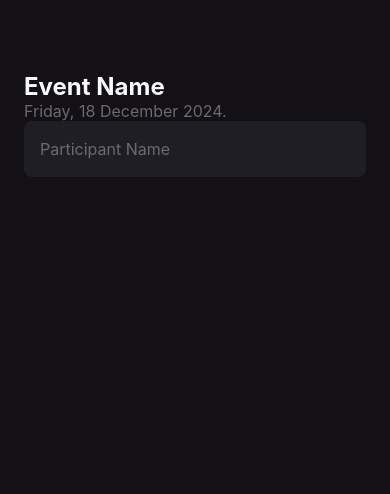
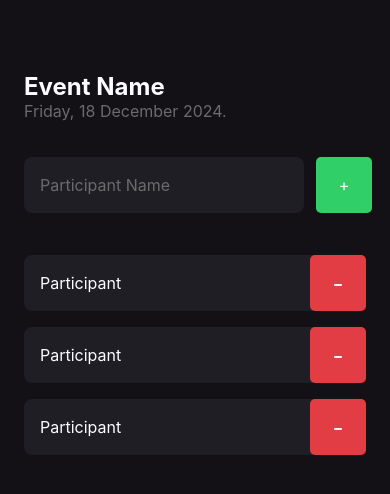
Before and after one commit to theguuholi/inhere, a React Native app: screen / in a window 390 px wide. Shown: the top 494 px of the page. Built offline with nearby package versions, Linux system fonts and the light colour scheme.

Commit message:
create participant

```diff
--- /dev/null
+++ b/src/components/Participant/index.tsx
@@ -0,0 +1,15 @@
+import { View, Text, TouchableOpacity } from "react-native";
+import { styles } from "./styles";
+
+const Participant = () => {
+    return (
+        <View style={styles.container}>
+            <Text style={styles.name}>Participant</Text>
+            <TouchableOpacity style={styles.button} onPress={() => console.log("Remove participant")}>
+                <Text style={styles.buttonText}>-</Text>
+            </TouchableOpacity>
+        </View>
+    );
+};
+
+export default Participant;
--- /dev/null
+++ b/src/components/Participant/styles.ts
@@ -0,0 +1,29 @@
+import { StyleSheet } from 'react-native';
+export const styles = StyleSheet.create({
+    container: {
+        width: "100%",
+        backgroundColor: "#1f1e25",
+        borderRadius: 8,
+        flexDirection: "row",
+        alignItems: "center",
+        marginBottom: 16,
+    },
+    name: {
+        color: "#fdfcfe",
+        fontSize: 16,
+        marginLeft: 16,
+        flex: 1,
+    },
+    buttonText: {
+        color: "#fdfcfe",
+        fontSize: 24,
+    },
+    button: {
+        width: 56,
+        height: 56,
+        borderRadius: 5,
+        alignItems: "center",
+        justifyContent: "center",
+        backgroundColor: "#e23c44"
+    },
+});
--- a/src/screens/Home/index.tsx
+++ b/src/screens/Home/index.tsx
@@ -1,12 +1,26 @@
-import { Text, TextInput, View } from 'react-native';
+import { Text, TextInput, TouchableOpacity, View } from 'react-native';
 import { styles } from './styles';
+import Participant from '../../components/Participant';
 
 export default function Home() {
+    function handleParicipantAdd(): void {
+        console.log("Add participant");
+    }
+
     return (
         <View style={styles.container}>
             <Text style={styles.eventName}>Event Name</Text>
             <Text style={styles.eventDate}>Friday, 18 December 2024.</Text>
+            <View style={styles.form}>
                 <TextInput style={styles.input} placeholder="Participant Name" placeholderTextColor="#6b6b6b" />
+                <TouchableOpacity style={styles.button} onPress={handleParicipantAdd}>
+                    <Text style={styles.buttonText}>+</Text>
+                </TouchableOpacity>
+            </View>
+
+            <Participant />
+            <Participant />
+            <Participant />
         </View>
     );
 }
--- a/src/screens/Home/styles.ts
+++ b/src/screens/Home/styles.ts
@@ -18,11 +18,32 @@
         fontSize: 16,
     },
     input: {
+        flex: 1,
         backgroundColor: "#1f1e25",
         height: 56,
         padding: 16,
         borderRadius: 8,
         fontSize: 16,
-        color: "#fdfcfe"
+        color: "#fdfcfe",
+        marginRight: 12
+    },
+    buttonText: {
+        color: "#fdfcfe",
+        fontSize: 16,
+    },
+    button: {
+        width: 56,
+        height: 56,
+        borderRadius: 5,
+        alignItems: "center",
+        justifyContent: "center",
+        backgroundColor: "#31cf67"
+    },
+    form: {
+        width: "100%",
+        flexDirection: "row",
+        marginTop: 36,
+        marginBottom: 42
+
     }
 });
```
Lines whose indentation alone changed are shown as unchanged.
